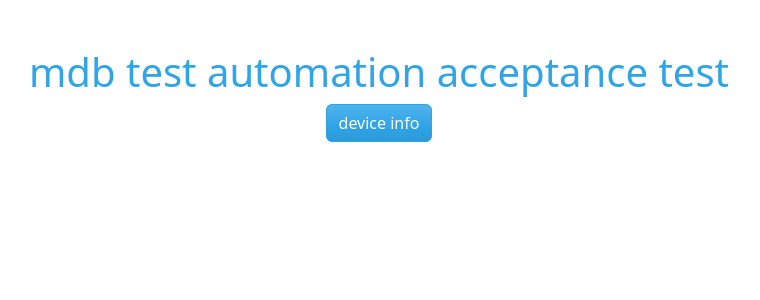
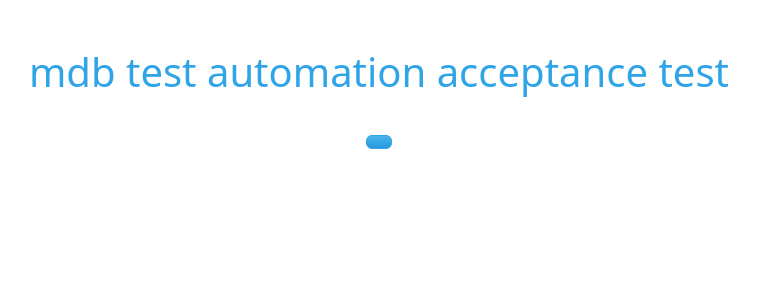
Before and after one commit to microsystem-controls/mdb-test-auto, a FastAPI app: page / in a window 1280 px wide. Shown: the top 300 px of the page, without its empty margins (261-1021 px from the left). Run offline with FastAPI, Linux system fonts and the light colour scheme; data that the repository does not hold is empty; parts of the project's set-up code (start-up, migrations or seed data) failed here and were passed over; some libraries are stand-ins or nearby versions.

Commit message:
removed button needed for device info

```diff
--- a/user_interface/static/js/scripts.js
+++ b/user_interface/static/js/scripts.js
@@ -12,8 +12,8 @@ class Table{
 		this.serial_number = serial_number;
 	}
 	initialiseCycleSelection(){
-		$('.table').empty()
-		$('.table').append(
+		$('#result-table').empty()
+		$('#result-table').append(
 			[
 				$('<thead>').append(
 					$('<tr class="table-primary">').append(
@@ -49,6 +49,7 @@ class Table{
 				)
 			]
 		)
+		$('#run-button')
 	}
 }
 var last_data;
@@ -56,7 +57,6 @@ var denominations;
 var result_table;
 
 $(document).ready(function() {
-	$('#device-info').click(function() {
 		fetch('/api/device_info')
 			.then(response => {
 				if (!response.ok) {
@@ -74,5 +74,6 @@ $(document).ready(function() {
 				console.error('Error fetching device info:', error);
 				document.getElementById('device-info').innerHTML = '<p>An error occurred while fetching device info.</p>';
 		});
-	});
+	// $('#device-info').click(function() {
+	// });
 });
--- a/user_interface/templates/index.html
+++ b/user_interface/templates/index.html
@@ -10,17 +10,23 @@
 	<body>
 		<div class="container-fluid">
 			<h1 class="mt-5 text-center">mdb test automation acceptance test</h1>
+			<!-- <div class="row justify-content-center mt-1"> -->
+			<!-- 	<div class="col-md-6 text-center"> -->
+			<!-- 		<button id='device-info' class="btn btn-primary">device info</button> -->
+			<!-- 	</div> -->
+			<!-- </div> -->
 			<div class="row justify-content-center mt-1">
 				<div class="col-md-6 text-center">
-					<button id='device-info' class="btn btn-primary">device info</button>
+					<div class="table-responsive">
+						<table id='result-table' class="table mt-1 table-bordered table-striped">
+						</table>
+					</div>
 				</div>
 			</div>
 			<div class="row justify-content-center mt-1">
 				<div class="col-md-6 text-center">
-					<div class="table-responsive">
-						<table id='result_table' class="table mt-1 table-bordered table-striped">
-						</table>
-					</div>
+						<button id='run-button' class="btn btn-primary">
+						</button>
 				</div>
 			</div>
 		</div>
```
